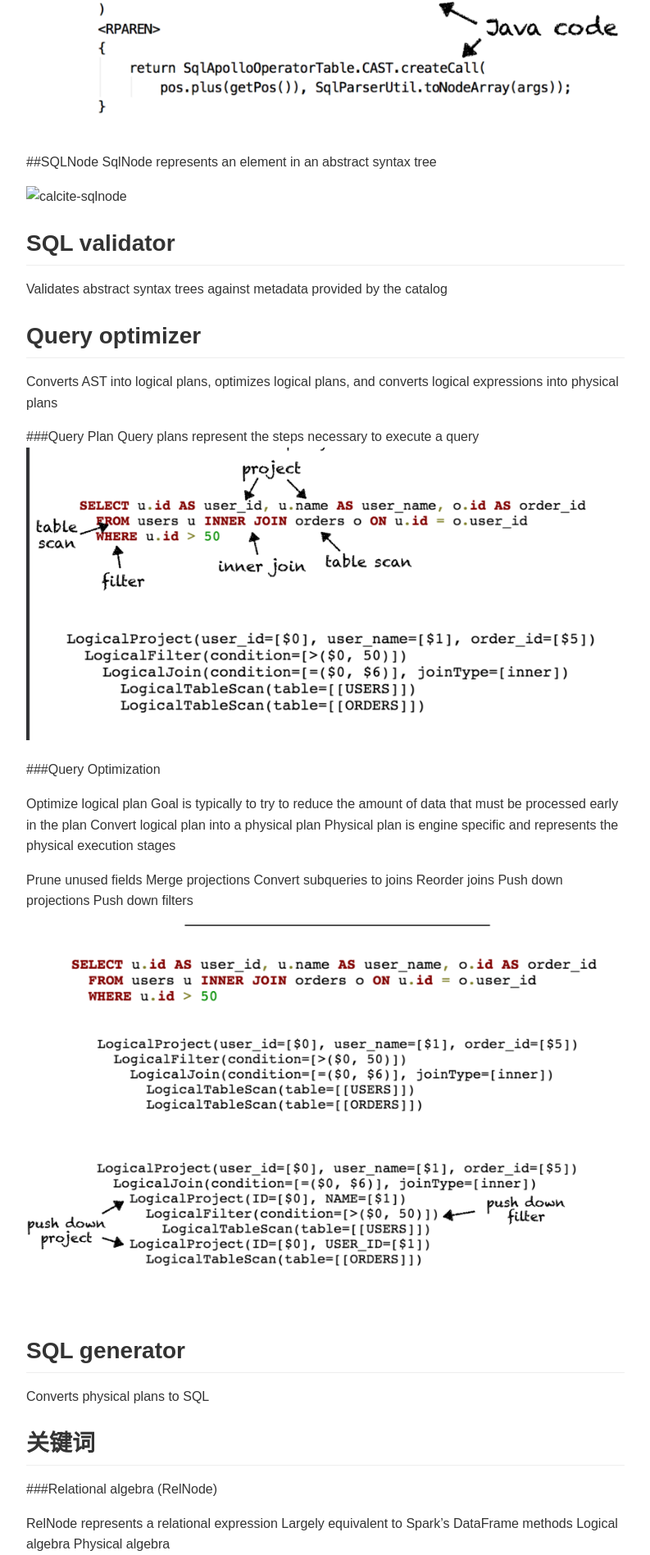
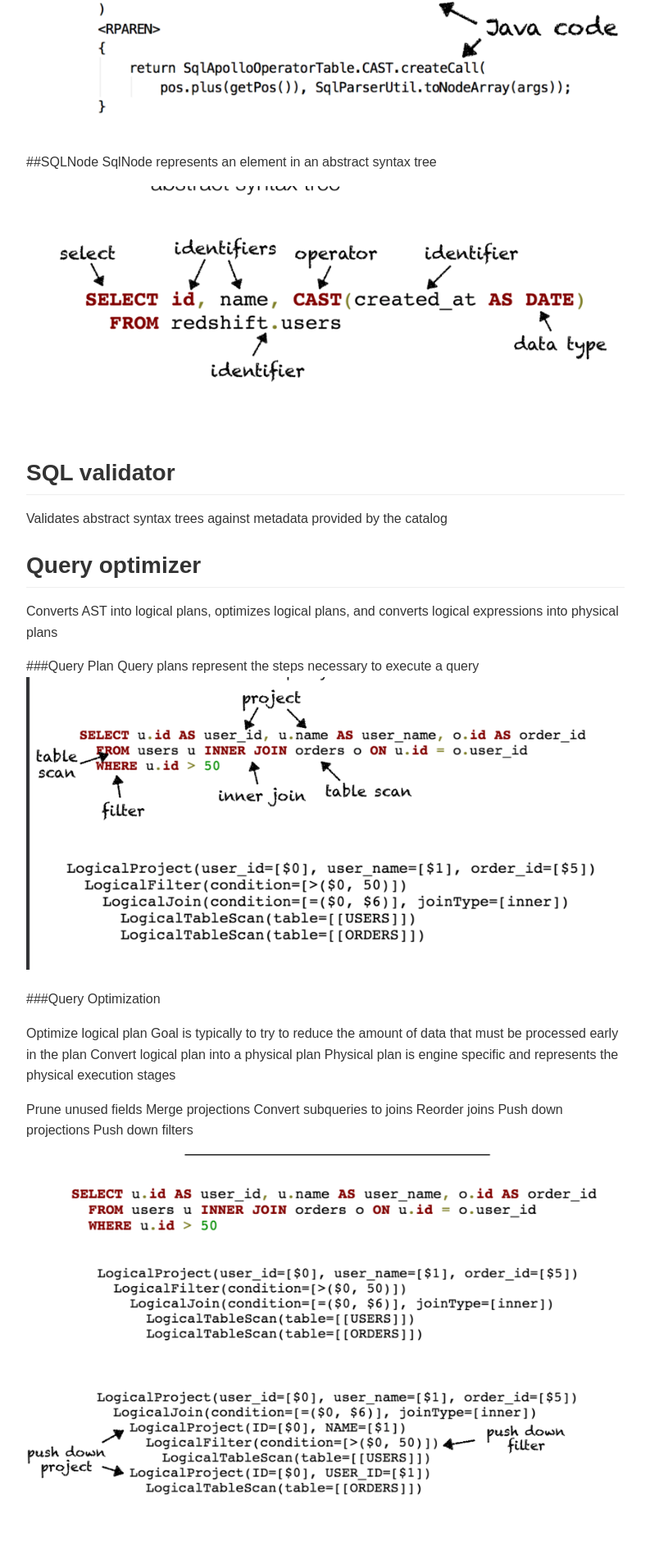
Before and after one commit to jessica0530/jessica0530.github.io, a Jekyll site: the page built from _posts/2020-08-18-calcite-2.md, in a window 1280 px wide. Shown: the part 2085-3982 px from the top of the page at 82% size, without its empty margins (118-911 px from the left). Built offline with Jekyll 4.4.1, drawn with Linux system fonts in a browser that asks for light colours; some web fonts are replaced; comment, search, counter and statistics services are not loaded; a style sheet for code colours, icons or effects is not loaded.

Commit message:
[Blog-4]Calcite edit

```diff
--- a/_posts/2020-08-18-calcite-2.md
+++ b/_posts/2020-08-18-calcite-2.md
@@ -55,7 +55,7 @@ JavaCC has sparse documentation
 ##SQLNode
 SqlNode represents an element in an abstract syntax tree
 
-![calcite-sqlnode](/Users/jessica/ideaproject-github/jessica0530.github.io/images/posts/calcite-sqlnode.png)
+![calcite-sqlnode](/images/posts/calcite-sqlnode.png)
 
 
 ## **SQL validator**
```
